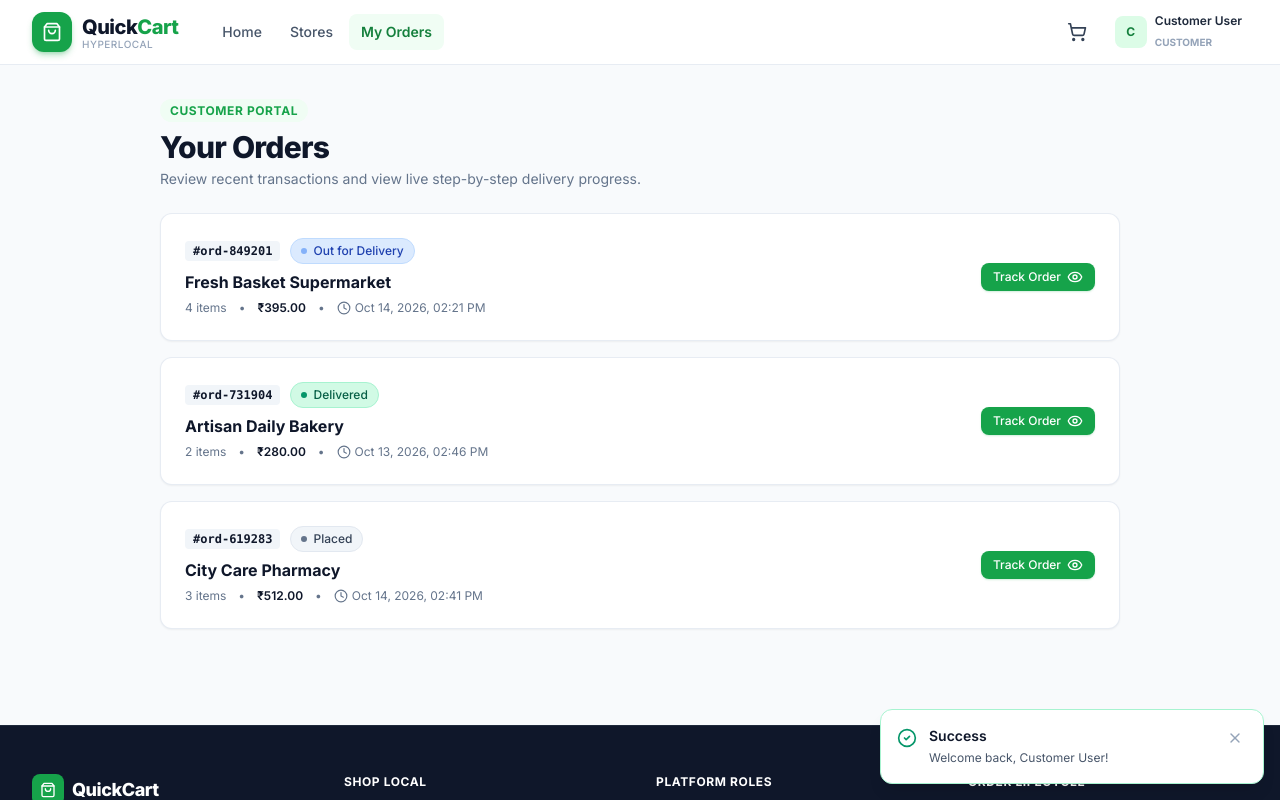
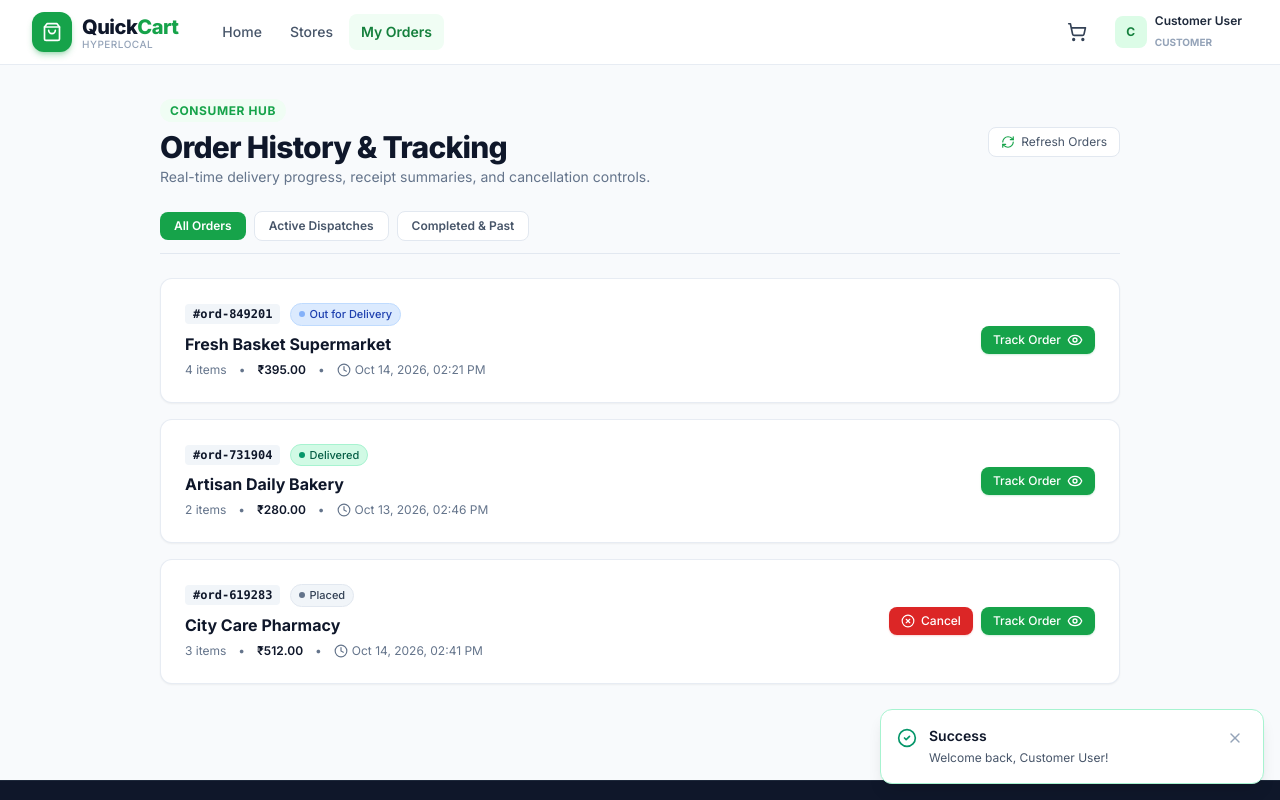
Before and after one commit to vidyasirdini-commits/quick_cart, a React (Vite) app in the folder client/: page /orders in a window 1280 px wide. Both pictures are taken after typing "name@example.com", "Sample123" into the empty fields and a click on the button "Sign In". Shown: the top 800 px of the page. Built offline with nearby package versions, Linux system fonts and the light colour scheme; no server answers.

Commit message:
feat(client): complete customer journey (/stores, /stores/:id, /cart, /checkout, /orders, /orders/:id)

```diff
--- a/client/src/pages/OrdersPage.jsx
+++ b/client/src/pages/OrdersPage.jsx
@@ -1,56 +1,165 @@
-import React, { useState } from 'react';
+import React, { useState, useEffect } from 'react';
 import { Link } from 'react-router-dom';
-import { Clock, Eye, Store, ShoppingBag } from 'lucide-react';
-import { Badge, Button, Card, EmptyState } from '../components';
+import { Clock, Eye, Store, ShoppingBag, XCircle, RefreshCw } from 'lucide-react';
+import { Badge, Button, Card, EmptyState, Modal } from '../components';
+import { useToast } from '../components/Toast';
 import { formatCurrency, formatDate } from '../utils';
 
 const SAMPLE_ORDERS = [
   {
     id: 'ord-849201',
     store_name: 'Fresh Basket Supermarket',
+    delivery_address: 'Flat 402, Green Avenue, Central District',
     total: 395,
     status: 'out_for_delivery',
     item_count: 4,
+    items: [
+      { id: 'i1', name: 'Organic Whole Milk (1L)', qty: 2, price: 65 },
+      { id: 'i2', name: 'Artisan Sourdough Loaf', qty: 1, price: 140 },
+      { id: 'i3', name: 'Crisp Red Gala Apples (1kg)', qty: 1, price: 125 },
+    ],
     created_at: new Date(Date.now() - 1000 * 60 * 25).toISOString(),
   },
   {
     id: 'ord-731904',
     store_name: 'Artisan Daily Bakery',
+    delivery_address: 'Flat 402, Green Avenue, Central District',
     total: 280,
     status: 'delivered',
     item_count: 2,
+    items: [
+      { id: 'i4', name: 'Butter Croissants (Pack of 2)', qty: 2, price: 110 },
+      { id: 'i5', name: 'French Baguette', qty: 1, price: 60 },
+    ],
     created_at: new Date(Date.now() - 1000 * 60 * 60 * 24).toISOString(),
   },
   {
     id: 'ord-619283',
     store_name: 'City Care Pharmacy',
+    delivery_address: 'Flat 402, Green Avenue, Central District',
     total: 512,
     status: 'placed',
     item_count: 3,
+    items: [
+      { id: 'i6', name: 'Vitamin C Chews 500mg', qty: 1, price: 240 },
+      { id: 'i7', name: 'Antibacterial Wet Wipes', qty: 2, price: 130 },
+    ],
     created_at: new Date(Date.now() - 1000 * 60 * 5).toISOString(),
   },
 ];
 
 export const OrdersPage = () => {
-  const [orders] = useState(SAMPLE_ORDERS);
+  const [orders, setOrders] = useState(SAMPLE_ORDERS);
+  const [activeTab, setActiveTab] = useState('all'); // 'all', 'active', 'completed'
+  const [cancelModal, setCancelModal] = useState({ isOpen: false, orderId: null });
+  const [isRefreshing, setIsRefreshing] = useState(false);
+  const toast = useToast();
+
+  const handleRefresh = async () => {
+    setIsRefreshing(true);
+    try {
+      const res = await fetch('/api/orders', {
+        headers: { Authorization: `Bearer ${localStorage.getItem('quickcart_token')}` },
+      });
+      const data = await res.json();
+      if (data.success && data.data) {
+        setOrders(data.data);
+      }
+      toast.info('Orders list refreshed');
+    } catch {
+      toast.info('Orders list updated');
+    } finally {
+      setTimeout(() => setIsRefreshing(false), 500);
+    }
+  };
+
+  const handleCancelOrder = async () => {
+    const orderId = cancelModal.orderId;
+    if (!orderId) return;
+
+    try {
+      await fetch(`/api/orders/${orderId}/status`, {
+        method: 'PATCH',
+        headers: {
+          'Content-Type': 'application/json',
+          Authorization: `Bearer ${localStorage.getItem('quickcart_token')}`,
+        },
+        body: JSON.stringify({ status: 'cancelled' }),
+      });
+    } catch {
+      // Mock fallback
+    }
+
+    setOrders((prev) =>
+      prev.map((o) => (o.id === orderId ? { ...o, status: 'cancelled' } : o))
+    );
+    toast.warning(`Order #${orderId} has been cancelled.`);
+    setCancelModal({ isOpen: false, orderId: null });
+  };
+
+  const filteredOrders = orders.filter((o) => {
+    if (activeTab === 'active') {
+      return ['placed', 'accepted', 'packed', 'out_for_delivery'].includes(o.status);
+    }
+    if (activeTab === 'completed') {
+      return ['delivered', 'rejected', 'cancelled'].includes(o.status);
+    }
+    return true;
+  });
 
   return (
     <div className="max-w-5xl mx-auto px-4 sm:px-6 lg:px-8 py-8 space-y-6">
-      <div>
-        <span className="text-xs font-bold uppercase tracking-wider text-primary-600 bg-primary-50 px-2.5 py-1 rounded-full">
-          Customer Portal
-        </span>
-        <h1 className="text-3xl font-extrabold text-slate-900 mt-2 tracking-tight">Your Orders</h1>
-        <p className="text-sm text-slate-500 mt-1">
-          Review recent transactions and view live step-by-step delivery progress.
-        </p>
+      {/* Title & Refresh */}
+      <div className="flex flex-col sm:flex-row sm:items-center justify-between gap-4">
+        <div>
+          <span className="text-xs font-bold uppercase tracking-wider text-primary-600 bg-primary-50 px-2.5 py-1 rounded-full">
+            Consumer Hub
+          </span>
+          <h1 className="text-3xl font-extrabold text-slate-900 mt-2 tracking-tight">
+            Order History & Tracking
+          </h1>
+          <p className="text-sm text-slate-500 mt-0.5">
+            Real-time delivery progress, receipt summaries, and cancellation controls.
+          </p>
+        </div>
+
+        <button
+          type="button"
+          onClick={handleRefresh}
+          className="inline-flex items-center gap-1.5 text-xs text-slate-600 bg-white border border-slate-200 px-3 py-1.5 rounded-lg hover:bg-slate-50 transition-colors self-start sm:self-auto"
+        >
+          <RefreshCw className={`h-3.5 w-3.5 text-primary-600 ${isRefreshing ? 'animate-spin' : ''}`} />
+          Refresh Orders
+        </button>
       </div>
 
-      {orders.length === 0 ? (
+      {/* Tabs */}
+      <div className="flex items-center gap-2 border-b border-slate-200 pb-3">
+        {[
+          { key: 'all', label: 'All Orders' },
+          { key: 'active', label: 'Active Dispatches' },
+          { key: 'completed', label: 'Completed & Past' },
+        ].map((tab) => (
+          <button
+            key={tab.key}
+            type="button"
+            onClick={() => setActiveTab(tab.key)}
+            className={`px-3.5 py-1.5 rounded-lg text-xs font-semibold transition-all ${
+              activeTab === tab.key
+                ? 'bg-primary-600 text-white shadow-xs'
+                : 'bg-white text-slate-600 hover:bg-slate-100 border border-slate-200'
+            }`}
+          >
+            {tab.label}
+          </button>
+        ))}
+      </div>
+
+      {filteredOrders.length === 0 ? (
         <EmptyState
           icon={ShoppingBag}
-          title="No orders yet"
-          description="You haven't placed any orders yet. Discover items from neighborhood stores."
+          title="No orders found"
+          description="There are no orders matching this filter. Explore local stores to place an order."
           action={
             <Link to="/stores">
               <Button variant="primary">Browse Stores</Button>
@@ -59,7 +168,7 @@ export const OrdersPage = () => {
         />
       ) : (
         <div className="space-y-4">
-          {orders.map((order) => (
+          {filteredOrders.map((order) => (
             <Card key={order.id} className="p-5 sm:p-6" hover>
               <div className="flex flex-col sm:flex-row sm:items-center justify-between gap-4">
                 <div className="space-y-1.5">
@@ -67,11 +176,11 @@ export const OrdersPage = () => {
                     <span className="font-mono text-xs font-bold text-slate-900 bg-slate-100 px-2 py-0.5 rounded">
                       #{order.id}
                     </span>
-                    <Badge status={order.status} />
+                    <Badge status={order.status} size="sm" dot />
                   </div>
                   <h3 className="text-base font-bold text-slate-900">{order.store_name}</h3>
-                  <div className="flex items-center gap-3 text-xs text-slate-500">
-                    <span>{order.item_count} items</span>
+                  <div className="flex flex-wrap items-center gap-3 text-xs text-slate-500">
+                    <span>{order.item_count || order.items?.length || 1} items</span>
                     <span>•</span>
                     <span className="font-semibold text-slate-900">
                       {formatCurrency(order.total)}
@@ -84,7 +193,17 @@ export const OrdersPage = () => {
                   </div>
                 </div>
 
-                <div className="flex items-center gap-2">
+                <div className="flex items-center gap-2 pt-2 sm:pt-0 border-t sm:border-0 border-slate-100">
+                  {order.status === 'placed' && (
+                    <Button
+                      variant="danger"
+                      size="sm"
+                      onClick={() => setCancelModal({ isOpen: true, orderId: order.id })}
+                      leftIcon={<XCircle className="h-3.5 w-3.5" />}
+                    >
+                      Cancel
+                    </Button>
+                  )}
                   <Link to={`/orders/${order.id}`}>
                     <Button
                       variant="primary"
@@ -100,6 +219,31 @@ export const OrdersPage = () => {
           ))}
         </div>
       )}
+
+      {/* Cancel Order Modal */}
+      <Modal
+        isOpen={cancelModal.isOpen}
+        onClose={() => setCancelModal({ isOpen: false, orderId: null })}
+        title={`Cancel Order #${cancelModal.orderId}?`}
+        footer={
+          <>
+            <Button
+              variant="secondary"
+              onClick={() => setCancelModal({ isOpen: false, orderId: null })}
+            >
+              Keep Order
+            </Button>
+            <Button variant="danger" onClick={handleCancelOrder}>
+              Confirm Cancellation
+            </Button>
+          </>
+        }
+      >
+        <p className="text-sm text-slate-600">
+          Are you sure you want to cancel this order? This action will immediately release reserved
+          store inventory.
+        </p>
+      </Modal>
     </div>
   );
 };
```
